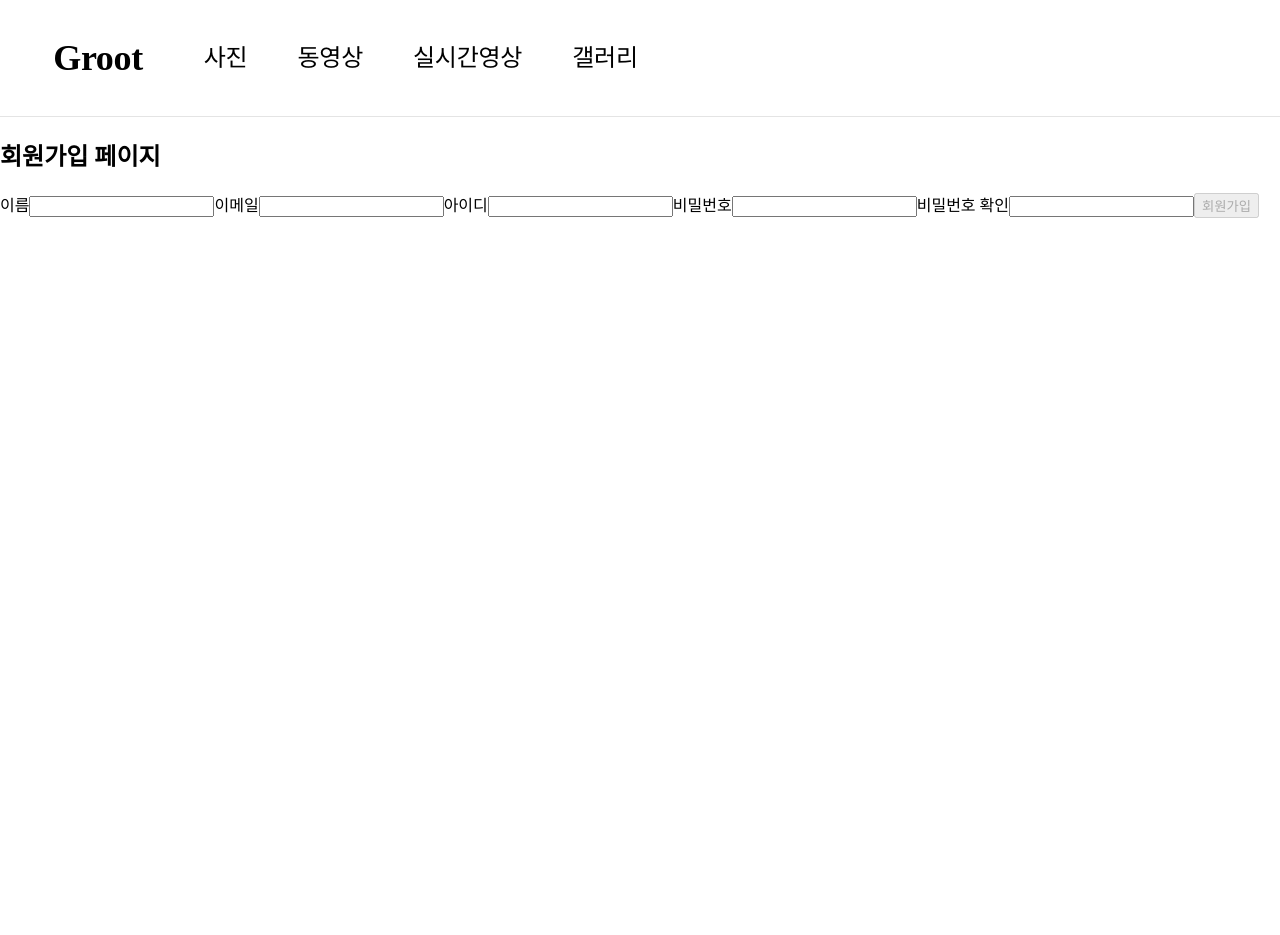
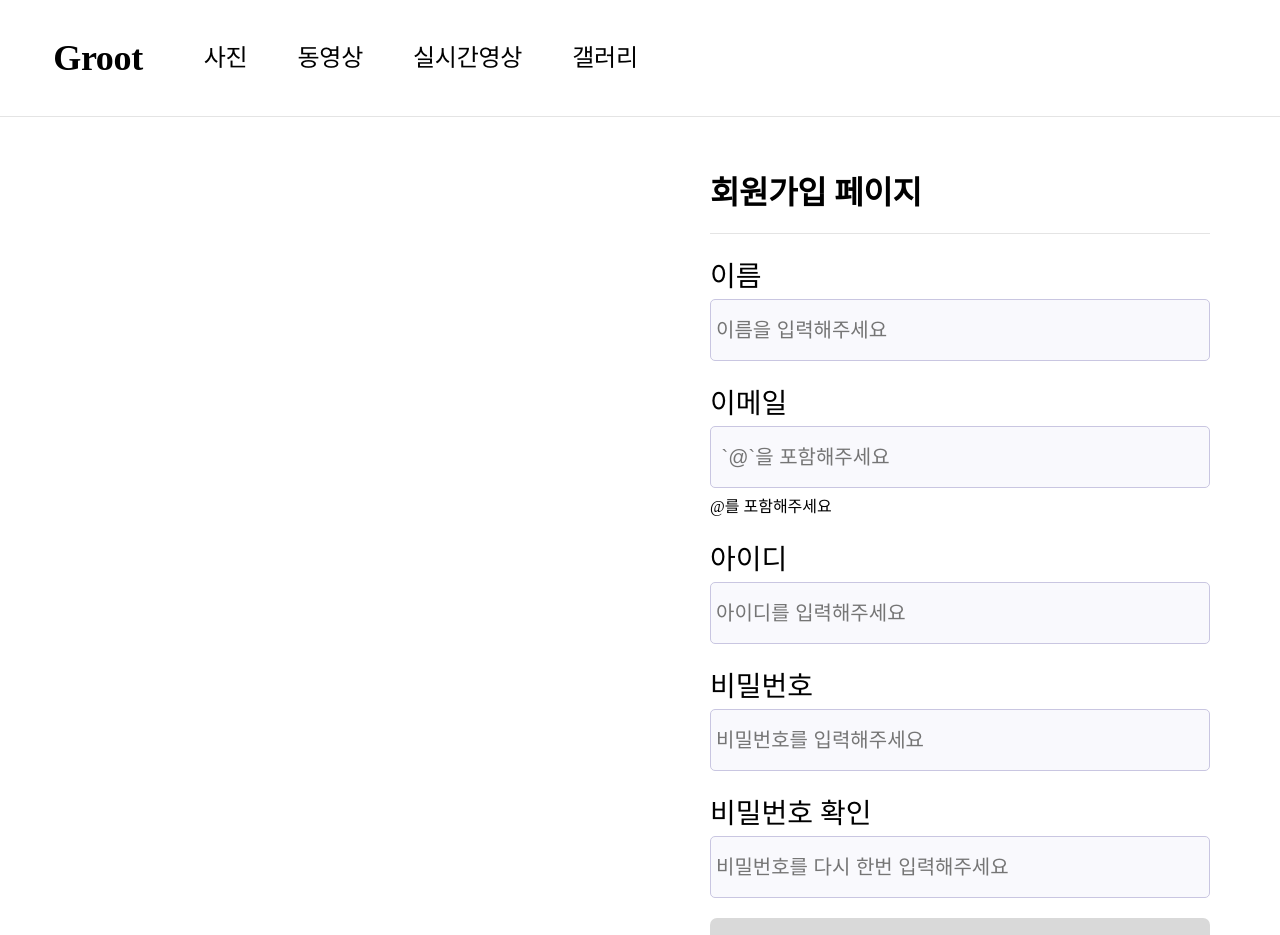
Before and after one commit to licensePlateBlur/FE, a React (Create React App) app: page /signup in a window 1280 px wide. Shown: the top 935 px of the page. Built offline with nearby package versions, Linux system fonts and the light colour scheme; no server answers.

Commit message:
[feat] : 회원가입 유효성 검사 기능 구현

```diff
--- a/src/interface/User.ts
+++ b/src/interface/User.ts
@@ -1,7 +1,6 @@
 export interface User {
   username: string;
   email: string;
-  userid: number;
-  password: number;
-  re_password: number;
+  userid: string;
+  password: string;
 }
--- a/src/pages/Signin/Signin.tsx
+++ b/src/pages/Signin/Signin.tsx
@@ -1,34 +1,23 @@
-import { useState } from "react";
+const Signin = () => {
+  // const [email, setEmail] = useState('');
+  // const [password, setPassword] = useState('');
 
-const Signin = ()=>{
-    const [email, setEmail] = useState('');
-    const [password, setPassword] = useState('');
-
-    return(<>
-    <h2>로그인페이지</h2>
-      <form onSubmit={handleSubmit}>
+  return (
+    <>
+      <h2>로그인페이지</h2>
+      {/* <form onSubmit={handleSubmit}>
         <label htmlFor="userid">아이디</label>
-        <input
-          id="userid"
-          onChange={handleEmailchange}
-          placeholder="아이디를 입력해주세요"
-        />
+        <input id="userid" onChange={handleEmailchange} placeholder="아이디를 입력해주세요" />
         <br />
         <label htmlFor="password">비밀번호</label>
-        <input
-          id="password"
-          onChange={handlePasswordChange}
-          placeholder="8자리이상"
-        />
+        <input id="password" onChange={handlePasswordChange} placeholder="8자리이상" />
         <br />
-        <button
-          disabled={checkEmail(email) && checkPassword(password) ? false : true}
-        >
+        <button disabled={true}>
           로그인
         </button>
-      </form>
+      </form> */}
+    </>
+  );
+};
 
-    </>)
-}
-
-export default Signin
+export default Signin;
--- a/src/pages/Signup/Signup.tsx
+++ b/src/pages/Signup/Signup.tsx
@@ -1,5 +1,8 @@
 import { ChangeEvent, useState } from 'react';
-import { checkEmail, checkPassword } from '../../utils/validation';
+import { signup } from '../../apis/auth';
+import { setLocalStorage } from '../../utils/LocalStorage';
+import styled from 'styled-components';
+import { checkEmail, comparePassword } from '../../utils/validation';
 
 const Signup = () => {
   const [username, setUsername] = useState<string>('');
@@ -24,35 +27,103 @@ const Signup = () => {
     setRepassword(e.target.value);
   };
   const handleSubmit = async (e: ChangeEvent<HTMLFormElement>) => {
-    //정상 회원가입
+    alert("전송")
     e.preventDefault();
-    // const response = await signup({username,email,userid,password,re_password});
+    try{
+      const response = await signup({username,email,userid,password});
+      setLocalStorage(response.data);
+    }catch(err)
+    {
+      console.log(err);
+    }
   };
   return (
-    <>
-      <h2>회원가입 페이지</h2>
-      <form onSubmit={handleSubmit}>
-        <label>이름</label>
-        <input onChange={handleUsername} />
-
-        <label>이메일</label>
-        <input onChange={handleEmail} />
-
-        <label>아이디</label>
-        <input onChange={handleUserid} />
-
-        <label>비밀번호</label>
-        <input onChange={handlePassword} />
-
-        <label>비밀번호 확인</label>
-        <input onChange={handleRepassword} />
-
-        <button disabled={checkEmail(email) && checkPassword(password) ? false : true}>
+    <SignUpLayout>
+      <Title>회원가입 페이지</Title>
+      <FormLayout onSubmit={handleSubmit}>
+        <GapLayer>
+        <LabelLayer htmlFor='username'>이름</LabelLayer>
+        <InputLayer id="username"onChange={handleUsername} placeholder='이름을 입력해주세요'/>
+        </GapLayer>
+        <GapLayer>
+        <LabelLayer htmlFor='email'>이메일</LabelLayer>
+        <InputLayer id="email" onChange={handleEmail} placeholder=' `@`을 포함해주세요'/>
+        { !checkEmail(email) && <span>@를 포함해주세요</span>}
+        </GapLayer>
+        <GapLayer>
+        <LabelLayer htmlFor='userid'>아이디</LabelLayer>
+        <InputLayer id='userid' onChange={handleUserid} placeholder='아이디를 입력해주세요'/>
+        </GapLayer>
+        <GapLayer>
+        <LabelLayer htmlFor='password'>비밀번호</LabelLayer>
+        <InputLayer id='passwrod' onChange={handlePassword} placeholder='비밀번호를 입력해주세요'/>
+        </GapLayer>
+        <GapLayer>
+        <LabelLayer htmlFor='repassword'>비밀번호 확인</LabelLayer>
+        <InputLayer id='repassword'onChange={handleRepassword} placeholder='비밀번호를 다시 한번 입력해주세요'/>
+        { !comparePassword(password,re_password) && <span>비밀번호가 일치하지 않습니다.</span>}
+        </GapLayer>
+        <SignUpButton disabled={true} $disabled={true}>
           회원가입
-        </button>
-      </form>
-    </>
+        </SignUpButton>
+      </FormLayout>
+    </SignUpLayout>
   );
 };
 
 export default Signup;
+
+
+const SignUpLayout = styled.div`
+width : 500px;
+height : 500px;
+margin : 0 auto;
+margin-top : 50px;
+`;
+
+const FormLayout = styled.form`
+display : flex;
+flex-direction: column;
+gap : 20px;
+justify-content: center;
+`;
+
+const Title = styled.div`
+color: #000;
+font-size: 32px;
+font-style: normal;
+font-weight: 700;
+letter-spacing: -0.32px;
+padding-bottom : 20px;
+border-bottom: 1px solid #e4e4e4;
+margin-bottom : 20px;
+`;
+
+const InputLayer = styled.input`
+height : 28px;
+padding: 16px 5px;
+background: #F9F9FD;
+border: 0.5px solid #C9C6E1;
+border-radius: 5px;
+font-size: 20px;
+`;
+
+const LabelLayer= styled.label`
+font-size : 28px;
+`
+
+const GapLayer = styled.div`
+display :flex;
+flex-direction: column;
+gap: 5px;
+`
+
+const SignUpButton = styled.button<{ $disabled: boolean }>`
+height : 62px;
+font-size : 28px;
+border-radius: 7px;
+border : none;
+background: ${props => props.$disabled ? "#D9D9D9" : "#fedd33"};
+color : #000;
+cursor: ${props => props.$disabled ? "not-allowed" : "pointer"};
+`;
--- /dev/null
+++ b/src/utils/LocalStorage.ts
@@ -0,0 +1,6 @@
+export const getLocalStorage = () =>{
+    return localStorage.getItem('username');
+}
+export const setLocalStorage = (username : string) =>{
+    localStorage.setItem('username',username);
+}
--- a/src/utils/validation.ts
+++ b/src/utils/validation.ts
@@ -1,3 +1,5 @@
+import { User } from "../interface/User";
+
 export const checkEmail = (email: string) => {
   return email.includes('@');
 };
@@ -5,3 +7,16 @@ export const checkEmail = (email: string) => {
 export const checkPassword = (password: string) => {
   return password.length >= 8 ? true : false;
 };
+
+export const comparePassword = (password: string, re_password: string) =>{
+  return password === re_password;
+}
+
+export const checkMissInPut = (user: User)=>
+{
+  if(user.email ==='') return false;
+  if(user.password ==='')return false;
+  if(user.userid ==='')return false;
+  if(user.username ==='')return false;
+  return true;
+}
```
